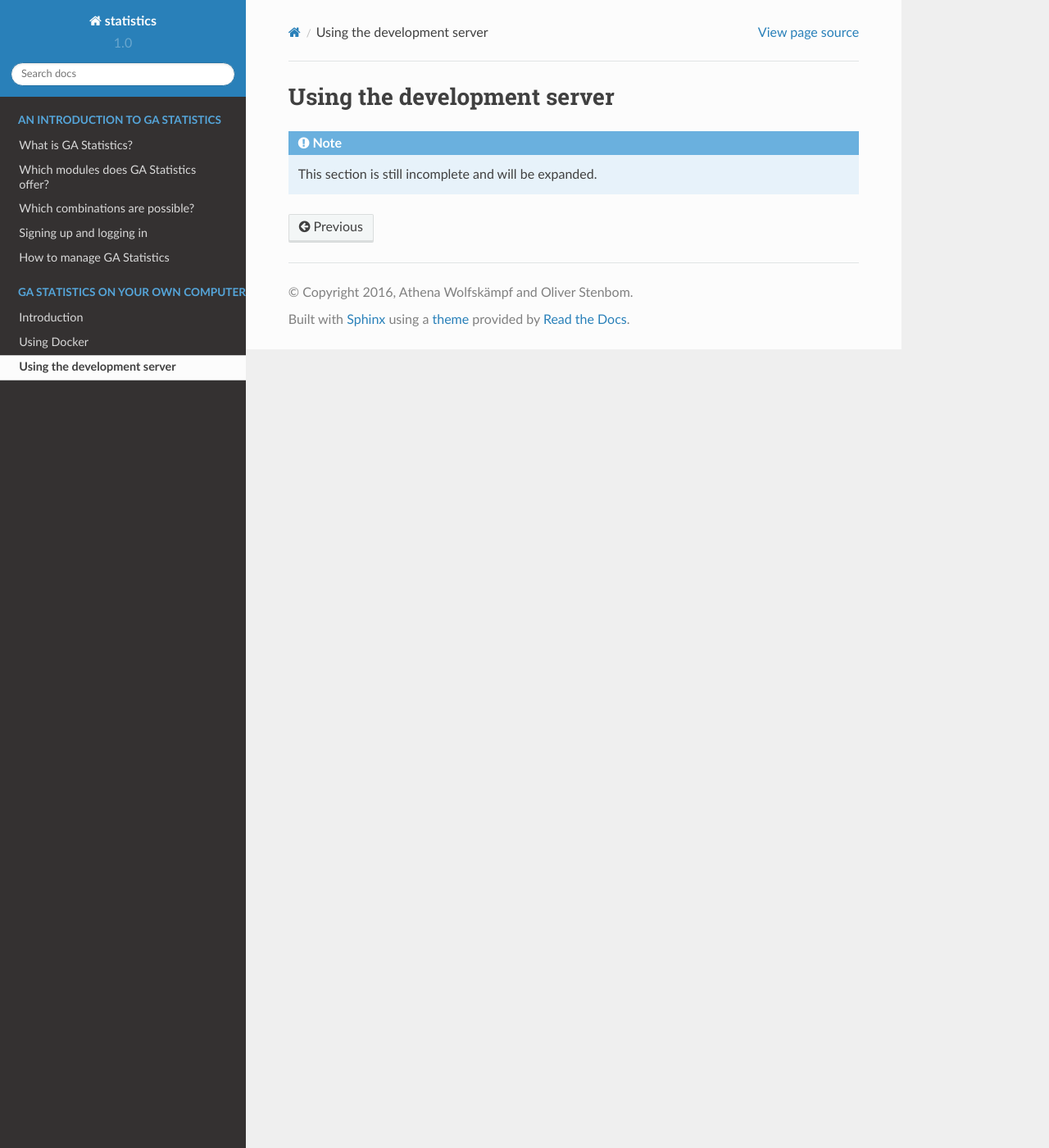
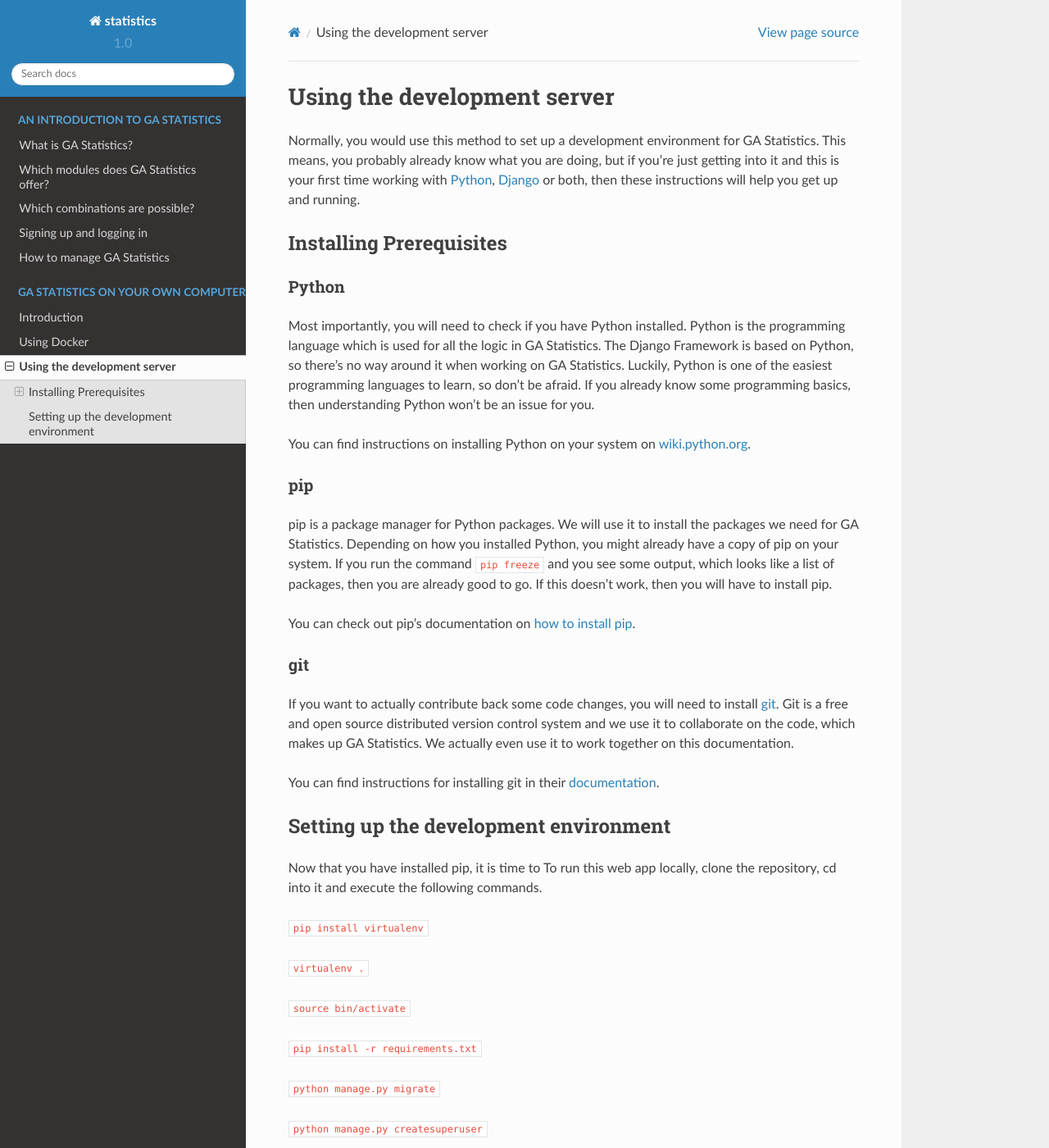
Before and after one commit to eyp-developers/statistics, a Sphinx documentation site: the page built from docs/selfhosting/development-server.rst, in a window 1280 px wide and 1400 px high. Shown: the whole window at 82% size. Built offline with Sphinx 7.4.7 and the Read the Docs theme 2.0.0, drawn with Linux system fonts in a browser that asks for light colours; some of the changed text lies outside the part shown.

Commit message:
add beginning of development server docs

```diff
--- a/docs/selfhosting/development-server.rst
+++ b/docs/selfhosting/development-server.rst
@@ -1,4 +1,62 @@
 Using the development server
 ============================
-.. note::
-  This section is still incomplete and will be expanded.
+
+Normally, you would use this method to set up a development environment for GA Statistics.
+This means, you probably already know what you are doing, but if you're just getting into it and this is your first
+time working with `Python <https://www.python.org/>`_, `Django <https://www.djangoproject.com/>`_ or both,
+then these instructions will help you get up and running.
+
+Installing Prerequisites
+------------------------
+
+Python
+______
+Most importantly, you will need to check if you have Python installed. Python is the programming language which is used for all the logic
+in GA Statistics. The Django Framework is based on Python, so there's no way around it when working on GA Statistics.
+Luckily, Python is one of the easiest programming languages to learn, so don't be afraid. If you already know some programming basics,
+then understanding Python won't be an issue for you.
+
+You can find instructions on installing Python on your system on `wiki.python.org <https://wiki.python.org/moin/BeginnersGuide/Download>`_.
+
+pip
+___
+
+pip is a package manager for Python packages. We will use it to install the packages we need for GA Statistics.
+Depending on how you installed Python, you might already have a copy of pip on your system.
+If you run the command :code:`pip freeze` and you see some output, which looks like a list of packages, then you are already good to go.
+If this doesn't work, then you will have to install pip.
+
+You can check out pip's documentation on `how to install pip <https://pip.pypa.io/en/stable/installing/>`_.
+
+git
+___
+
+If you want to actually contribute back some code changes, you will need to install `git <https://git-scm.com/>`_.
+Git is a free and open source distributed version control system and we use it to collaborate on the code, which makes up GA Statistics.
+We actually even use it to work together on this documentation.
+
+You can find instructions for installing git in their `documentation <https://git-scm.com/book/en/v2/Getting-Started-Installing-Git>`_.
+
+
+
+Setting up the development environment
+--------------------------------------
+Now that you have installed pip, it is time to To run this web app locally, clone the repository, cd into it and execute the following commands.
+
+:code:`pip install virtualenv`
+
+:code:`virtualenv .`
+
+:code:`source bin/activate`
+
+:code:`pip install -r requirements.txt`
+
+:code:`python manage.py migrate`
+
+:code:`python manage.py createsuperuser`
+
+:code:`python manage.py runserver`
+
+Please note that this is only a development server which should never be used for production scenarios.
+
+You can now login to the [admin area of your local development server](http://localhost:8000/admin/) and start creating sample content.
```
Also changed, not shown: 1 other file.
